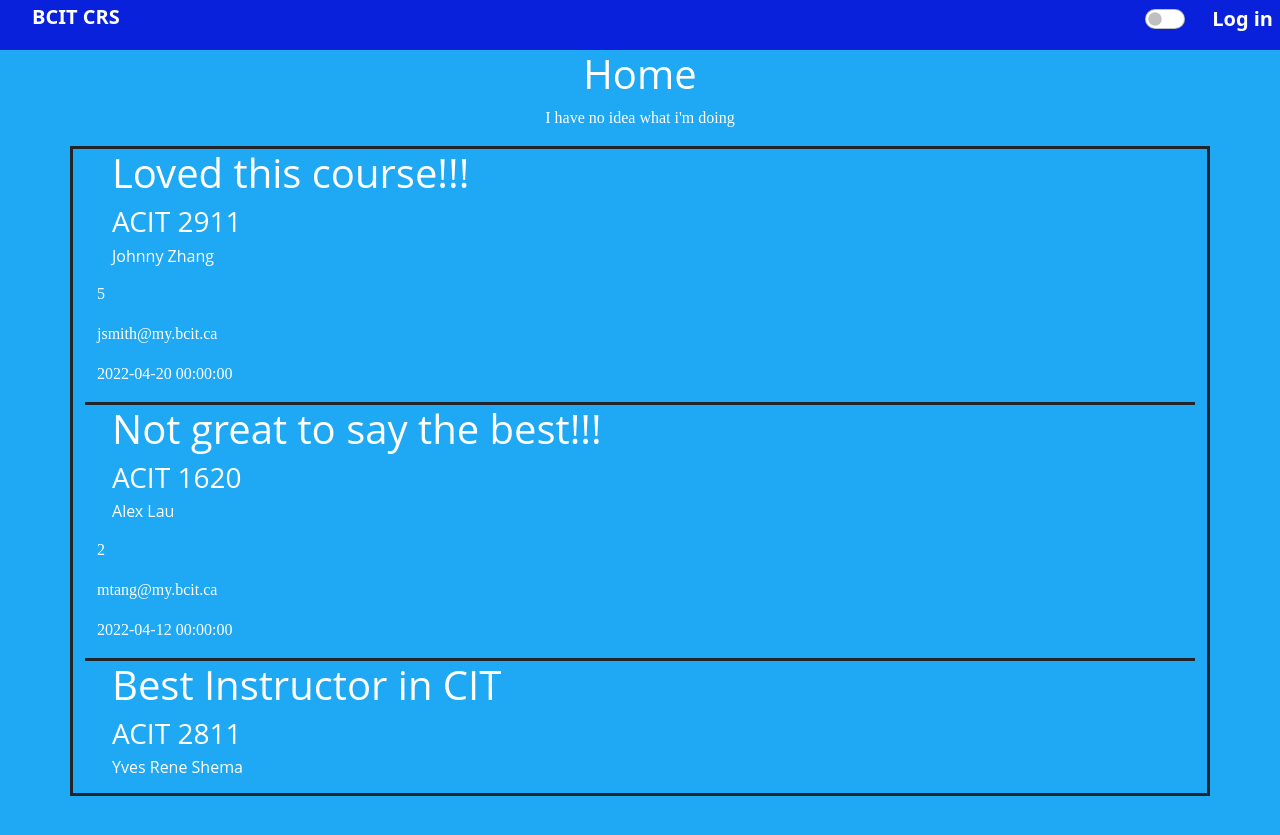
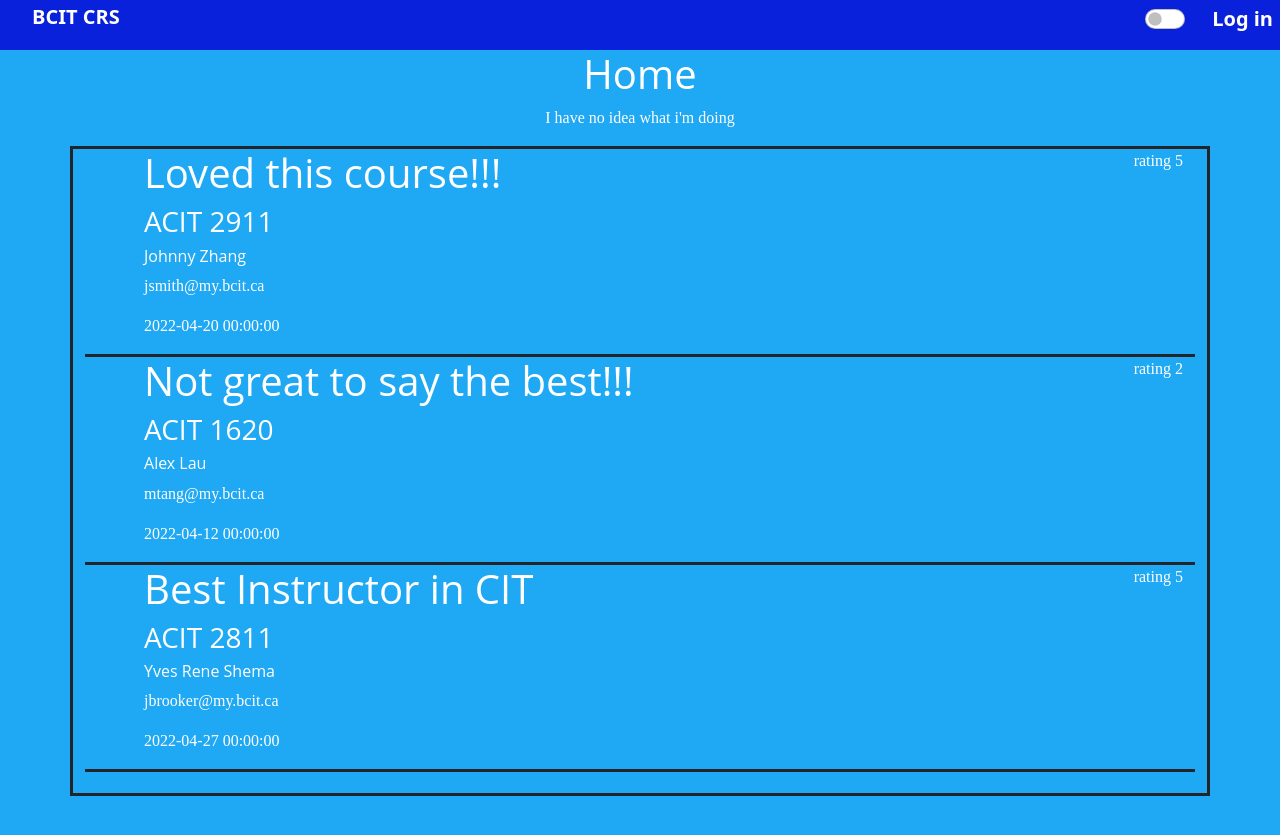
Before and after one commit to Langelozzi/2911-group21, a Flask app: page / in a window 1280 px wide. Shown: the top 835 px of the page. Run offline with Flask 2, Linux system fonts and the light colour scheme.

Commit message:
Chage layout for scoll box
Signed-off-by: waifu pilot <q1233443@hotmail.com>

```diff
--- a/templates/home.html
+++ b/templates/home.html
@@ -34,13 +34,17 @@
     <div class="container" data-spy="scroll" data-target=".navbar" data-offset="50">
         {% for item in reviews %}
         <div class="container-fluid">
-            <h1>{{item.title}}</h1>
-            <h3>{{item.course}}</h3>
-            <h6>{{item.instructor}}</h6>
-            <p>{{item.review}}</p>
-            <p>{{item.rating}}</p>
-            <p>{{item.user_email}}</p>
-            <p>{{item.date}}</p>
+
+            <ul style="list-style-type:none;">
+                <li style="display: inline;float:right;"><p>rating {{item.rating}}</p></li>
+                <li><h1>{{item.title}}</h1></li>
+                <li><h3>{{item.course}}</h3></li>
+                <li><h6>{{item.instructor}}</h6></li>
+                <li style="padding-left:15px;"><p>{{item.user_email}}</p></li>
+                <li style="padding-left:15px;"><p>{{item.date}}</p></li>
+            </ul>
+
+
         </div>
         {% endfor %}
     </div>
```
